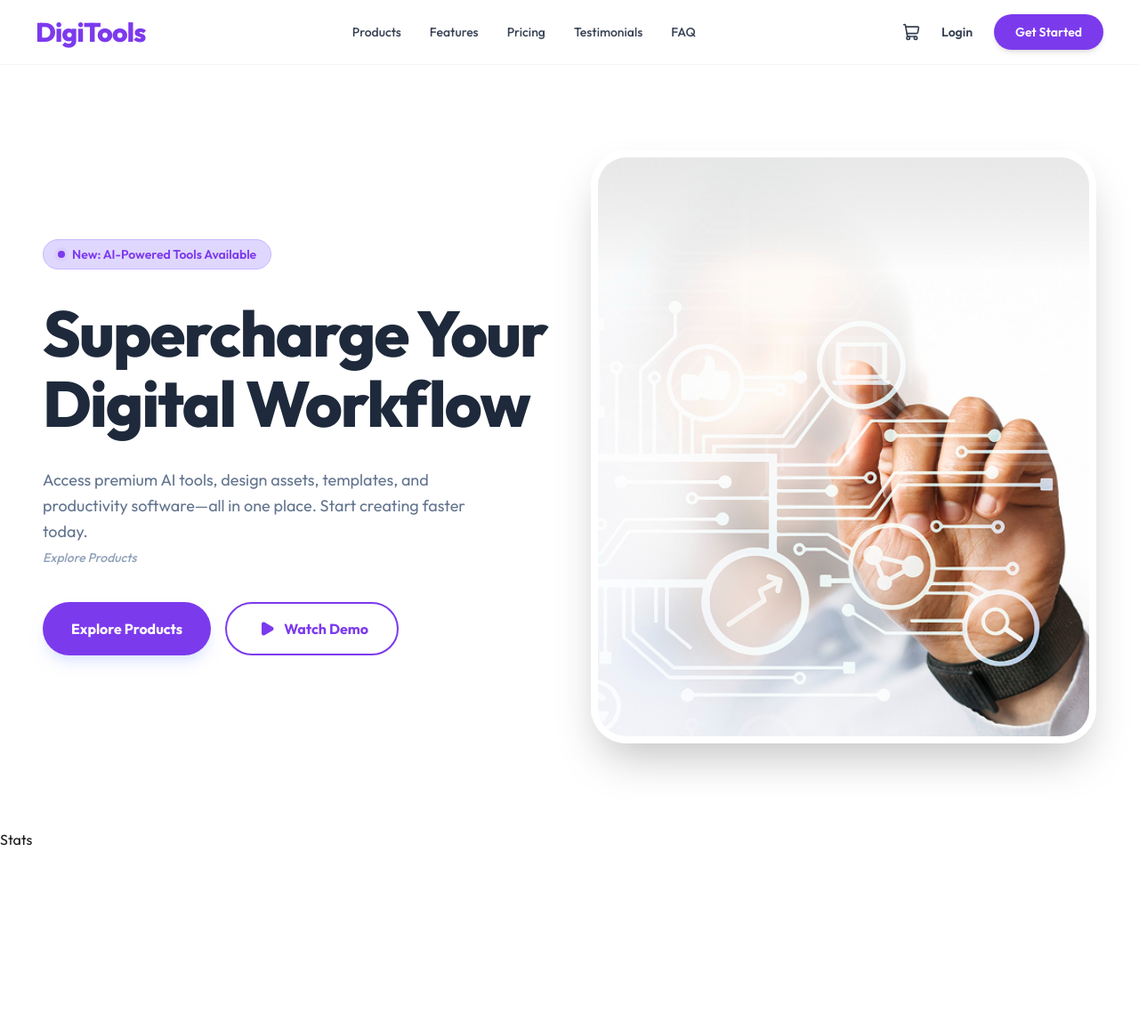
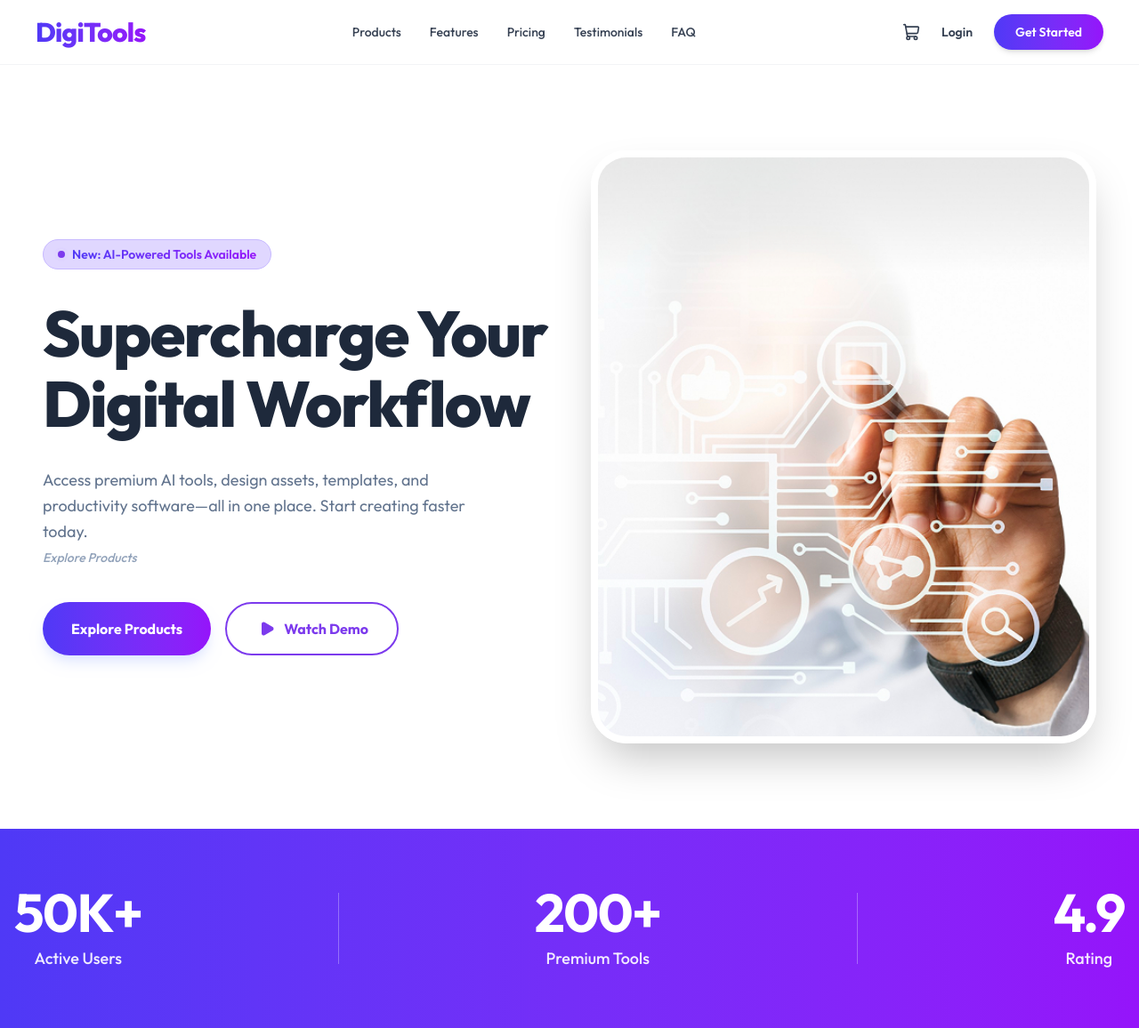
Before and after one commit to Sima-akhter/digitools-project, a React (Vite) app: page / in a window 1280 px wide. Shown: the whole page at 89% size. Before the commit the page ends 956 px from the top, so only its background shows below. Built offline with nearby package versions, Linux system fonts and the light colour scheme.

Commit message:
added stats section

```diff
--- a/src/components/Banner.jsx
+++ b/src/components/Banner.jsx
@@ -13,7 +13,7 @@ export default function Banner() {
               <span className="animate-ping absolute inline-flex h-full w-full rounded-full bg-[#7C3AED] opacity-75"></span>
               <span className="relative inline-flex rounded-full h-2 w-2 bg-[#7C3AED]"></span>
             </span>
-            <span className="text-sm font-semibold text-[#7C3AED]">
+            <span className="text-sm font-semibold eta text = bg-linear-to-r from-[#4F39F6] to-[#9514FA] bg-clip-text text-transparent">
               New: AI-Powered Tools Available
             </span>
           </div>
@@ -35,7 +35,7 @@ export default function Banner() {
 
           {/* CTA Buttons */}
           <div className="flex flex-wrap gap-4 pt-2">
-            <button className="px-8 py-4 bg-[#7C3AED] text-white font-bold rounded-full hover:bg-[#6D28D9] transition-all shadow-lg shadow-indigo-100">
+            <button className="px-8 py-4 bg-linear-to-r from-[#4F39F6] to-[#9514FA] text-white font-bold rounded-full hover:bg-[#6D28D9] transition-all shadow-lg shadow-indigo-100">
               Explore Products
             </button>
 
--- a/src/components/Navebar.jsx
+++ b/src/components/Navebar.jsx
@@ -5,7 +5,7 @@ export default function Navbar() {
     <nav className="flex items-center justify-between px-10 py-4 bg-white border-b border-gray-100 font-sans">
 
       <div className="shrink-0">
-        <a href="/" className="text-3xl font-extrabold tracking-tight text-[#7C3AED]">
+        <a href="/" className="text-3xl font-extrabold tracking-tight eta text = bg-linear-to-r from-[#4F39F6] to-[#9514FA] bg-clip-text text-transparent">
           DigiTools
         </a>
       </div>
@@ -37,7 +37,7 @@ export default function Navbar() {
         <button className="text-gray-700 font-semibold text-sm hover:text-[#7C3AED] transition-colors">
           Login
         </button>
-        <button className="bg-[#7C3AED] hover:bg-[#6D28D9] text-white px-6 py-2.5 rounded-full text-sm font-semibold transition-all shadow-md">
+        <button className="bg-linear-to-r from-[#4F39F6] to-[#9514FA] hover:bg-[#6D28D9] text-white px-6 py-2.5 rounded-full text-sm font-semibold transition-all shadow-md">
           Get Started
         </button>
       </div>
--- a/src/components/Stats.jsx
+++ b/src/components/Stats.jsx
@@ -1,9 +1,34 @@
-import React from 'react'
+import React from 'react';
 
-const Stats = () => {
+export default function Stats() {
+  const stats = [
+    { value: '50K+', label: 'Active Users' },
+    { value: '200+', label: 'Premium Tools' },
+    { value: '4.9', label: 'Rating' },
+  ];
+
   return (
-    <div>Stats</div>
-  )
+    <section className="w-full bg-linear-to-r from-[#4F39F6] to-[#9514FA] py-16">
+      <div className="max-w-7xl mx-auto px-4">
+        <div className="flex flex-col md:flex-row items-center justify-around md:justify-between text-center">
+          {stats.map((stat, index) => (
+            <React.Fragment key={index}>
+              {/* Individual Stat */}
+              <div className="flex flex-col items-center space-y-2 py-8 md:py-0 w-full md:w-auto">
+                <span className="text-white text-5xl md:text-6xl font-bold tracking-tight">
+                  {stat.value}
+                </span>
+                <span className="text-white/90 text-lg font-medium">{stat.label}</span>
+              </div>
+
+              {/* Vertical Divider (Hidden on mobile, visible on medium screens +) */}
+              {index !== stats.length - 1 && (
+                <div className="hidden md:block h-20 w-px bg-white/30" />
+              )}
+            </React.Fragment>
+          ))}
+        </div>
+      </div>
+    </section>
+  );
 }
-
-export default Stats
```
